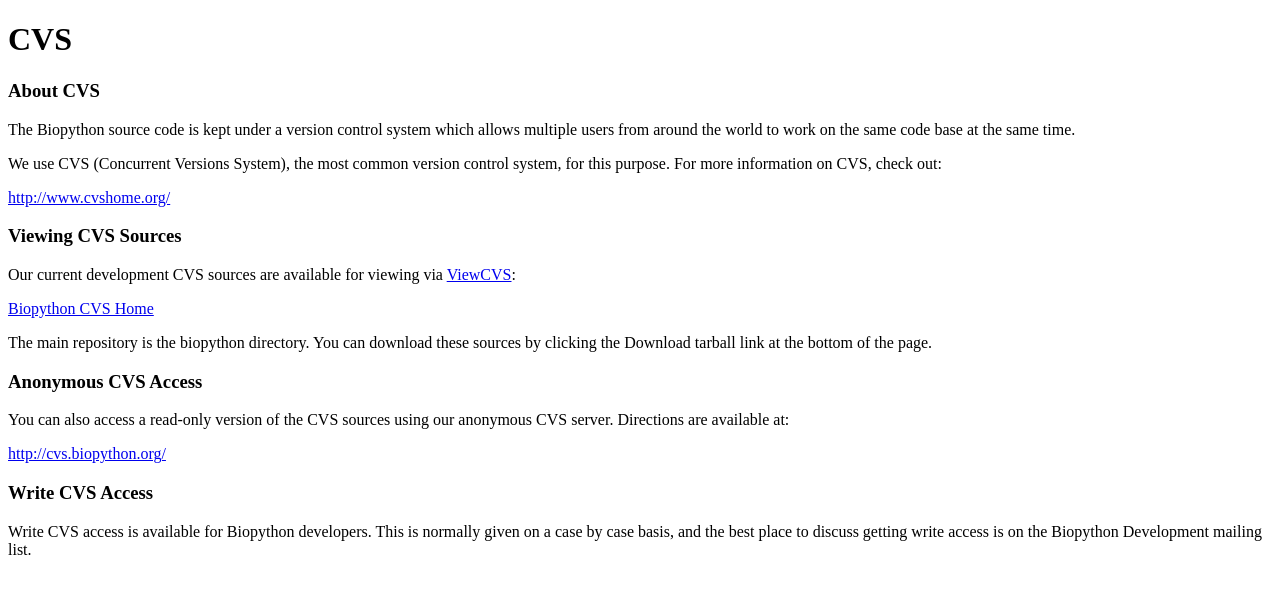
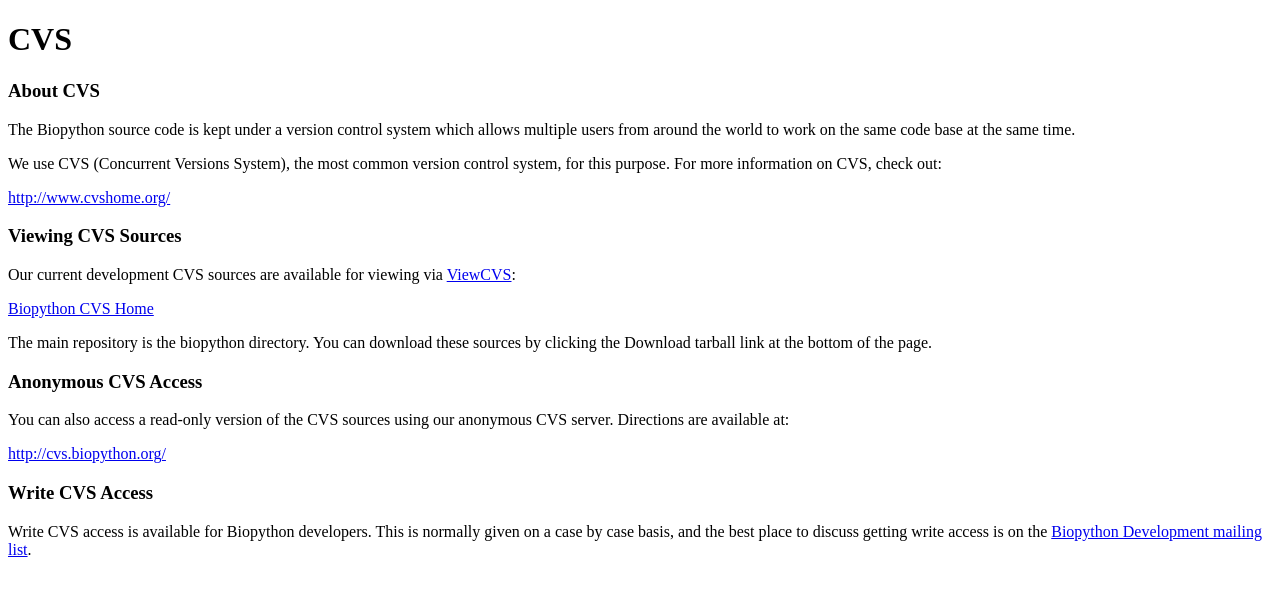
Before and after one commit to biopython/biopython.github.io, a Jekyll site: the page built from wiki/CVS.md, in a window 1280 px wide. Shown: the top 596 px of the page. Built offline with Jekyll 4.4.1, drawn with Linux system fonts in a browser that asks for light colours; part of the change alters nothing that is shown.

```diff
--- a/wiki/CVS.md
+++ b/wiki/CVS.md
@@ -37,4 +37,5 @@ anonymous CVS server. Directions are available at:
 
 Write CVS access is available for Biopython developers. This is normally
 given on a case by case basis, and the best place to discuss getting
-write access is on the Biopython Development mailing list.
+write access is on the [Biopython Development mailing
+list](mailto:biopython-dev@biopython.org).
```
Also changed, not shown: 1 other file.
